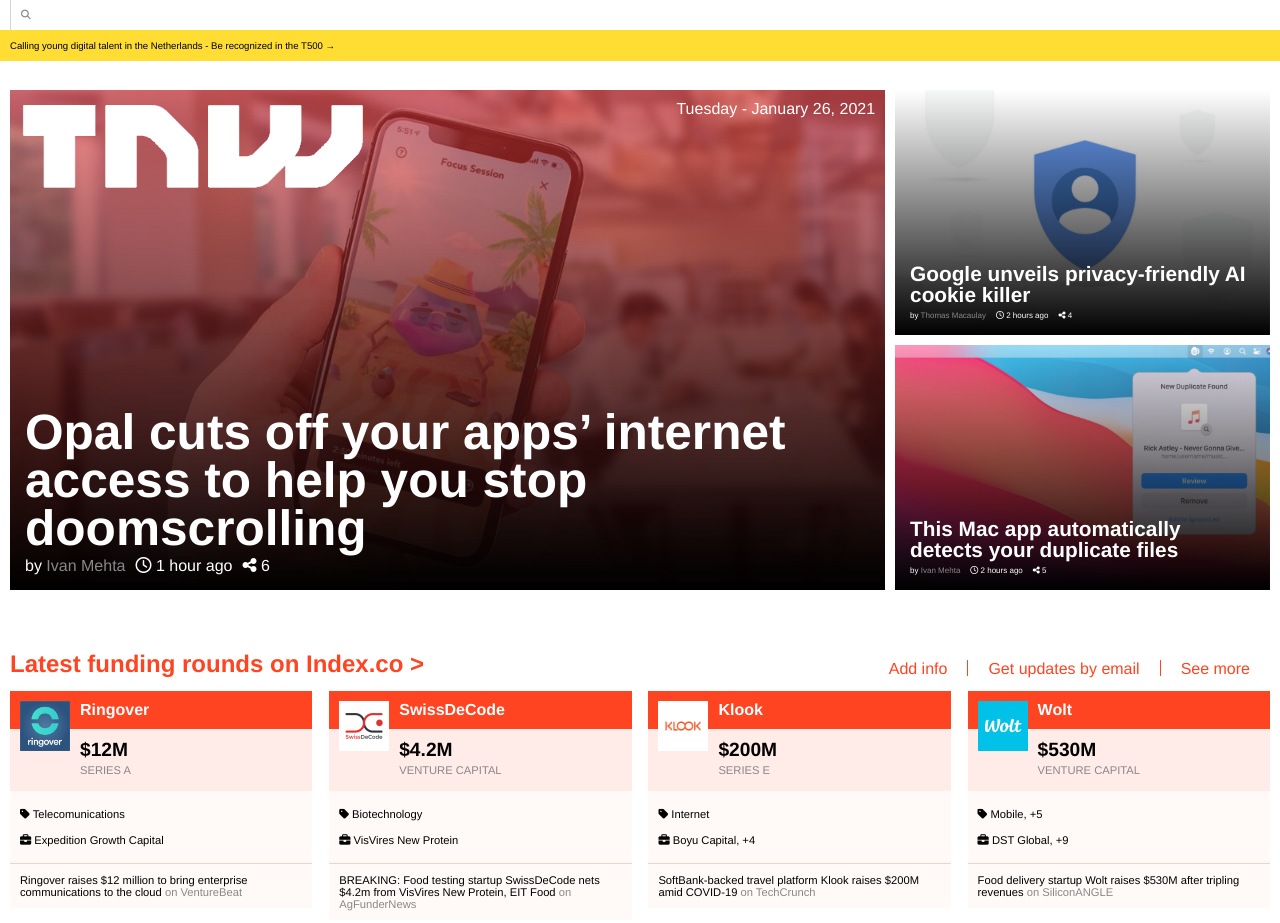
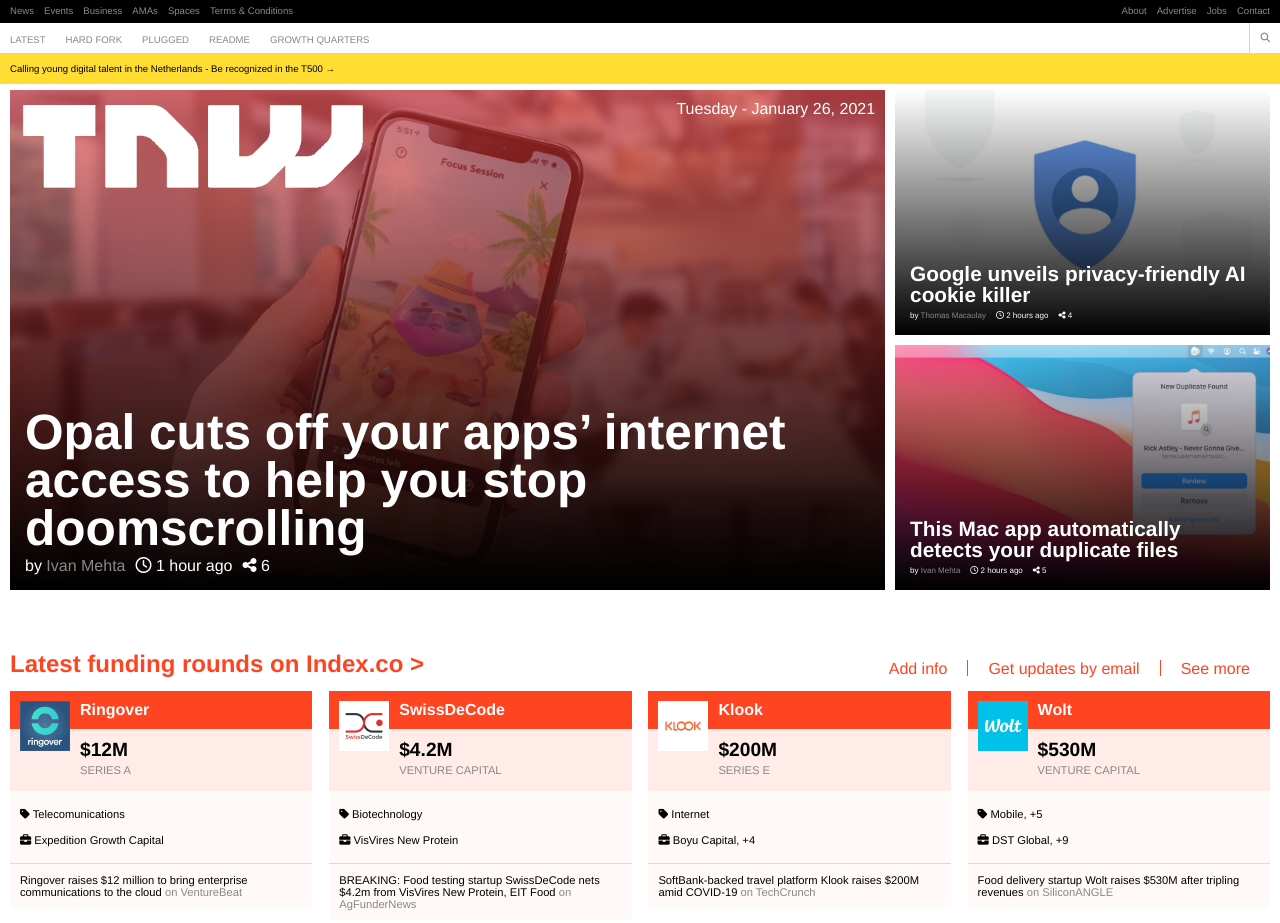
Before and after one commit to ZeenatLawal/Project-2-The-Next-Web, a plain HTML site: page index.html in a window 1280 px wide. Shown: the top 923 px of the page. Drawn offline with Linux system fonts and the light colour scheme.

Commit message:
add display styling to dark-nav

```diff
--- a/style.css
+++ b/style.css
@@ -319,11 +319,17 @@ footer .fas:hover {
   }
 
   .dark-nav {
+    display: flex;
     background-color: var(--darkColor);
     flex-direction: row;
     justify-content: space-between;
     padding-bottom: 5px;
   }
+
+  .white-hover,
+   .black-hover {
+    display: flex;
+}
 
   nav .fa-bars,
   .logo-img {
```
Also changed, not shown: images/funding-1.webp (added).
